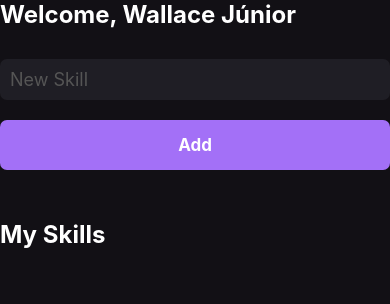
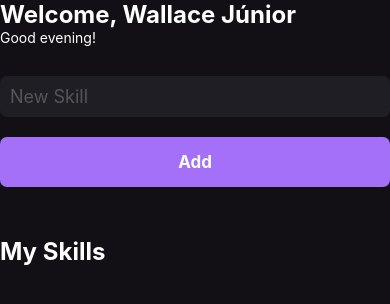
Before and after one commit to wfl-junior/rocketseat-ignite-react-native-myskills, a React Native app: screen / in a window 390 px wide. Shown: the top 304 px of the page. Built offline with nearby package versions, Linux system fonts and the light colour scheme.

Commit message:
Continuando com Hooks: useEffect

```diff
--- a/src/pages/Home.js
+++ b/src/pages/Home.js
@@ -1,4 +1,4 @@
-import { useState } from "react";
+import { useEffect, useState } from "react";
 import {
   FlatList,
   Platform,
@@ -30,6 +30,9 @@ const styles = StyleSheet.create({
     marginTop: 30,
     borderRadius: 7,
   },
+  greeting: {
+    color: "white",
+  },
 });
 
 function* getIdGenerator() {
@@ -45,6 +48,23 @@ const idGenerator = getIdGenerator();
 export function Home() {
   const [newSkill, setNewSkill] = useState("");
   const [mySkills, setMySkills] = useState([]);
+  const [greeting, setGreeting] = useState("");
+
+  useEffect(() => {
+    const currentHour = new Date().getHours();
+
+    setGreeting(() => {
+      if (currentHour < 12) {
+        return "Good morning";
+      }
+
+      if (currentHour < 18) {
+        return "Good afternoon";
+      }
+
+      return "Good evening";
+    });
+  }, []);
 
   function handleAddNewSkill() {
     if (!newSkill) {
@@ -67,6 +87,7 @@ export function Home() {
   return (
     <SafeAreaView style={styles.container}>
       <Text style={styles.title}>Welcome, Wallace Júnior</Text>
+      <Text style={styles.greeting}>{greeting}!</Text>
 
       <TextInput
         style={styles.input}
```
